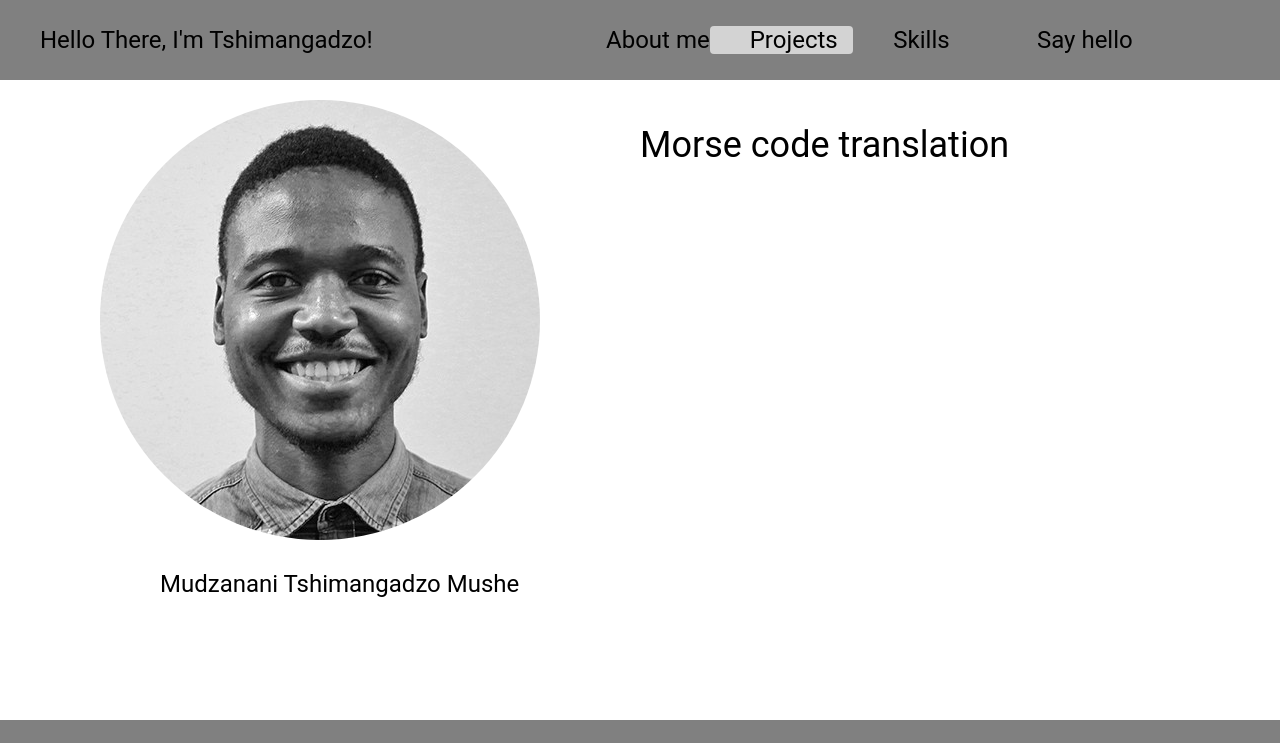
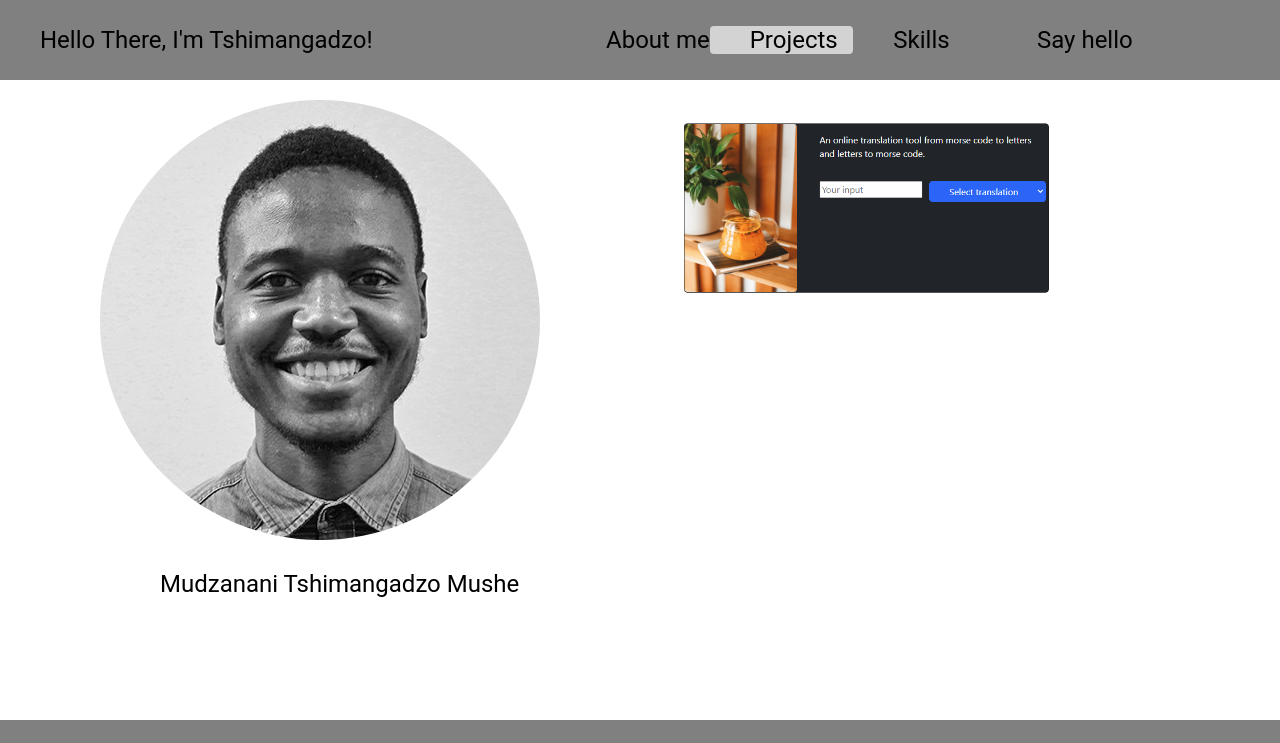
Before and after one commit to Tshimangadzo/tshimangadzo.github.io, a plain HTML site: page index.html in a window 1280 px wide. Both pictures are taken after a click on the link "Projects". Shown: the top 743 px of the page. Drawn offline with Linux system fonts and the light colour scheme.

Commit message:
added picture for project

```diff
--- a/index.html
+++ b/index.html
@@ -97,8 +97,10 @@
         </p>
       </div>
       <div class="projects" id="projects" style="display: none;">
-        <p>
-           <a href="./projects/morsecode/index.html">Morse code translation</a>
+        <p style="font-size: 0.5em;">
+           <a  href="./projects/morsecode/index.html">
+            <img  style="height: 200px; width: fit-content;" src="./projects/morsecode/images/Capture.PNG" alt="morse code">
+          </a>
         </p>
       </div>
     </div>
```
